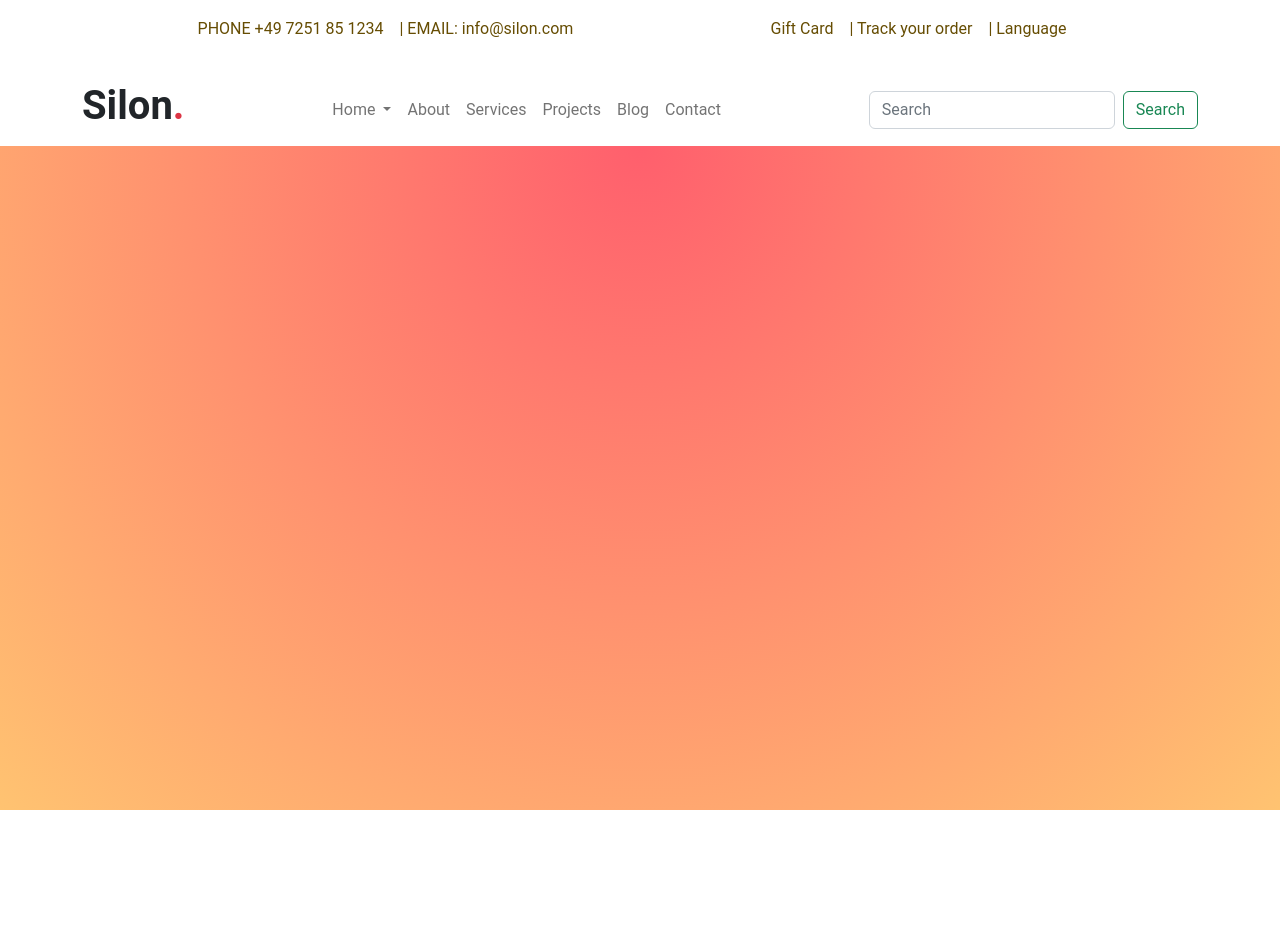
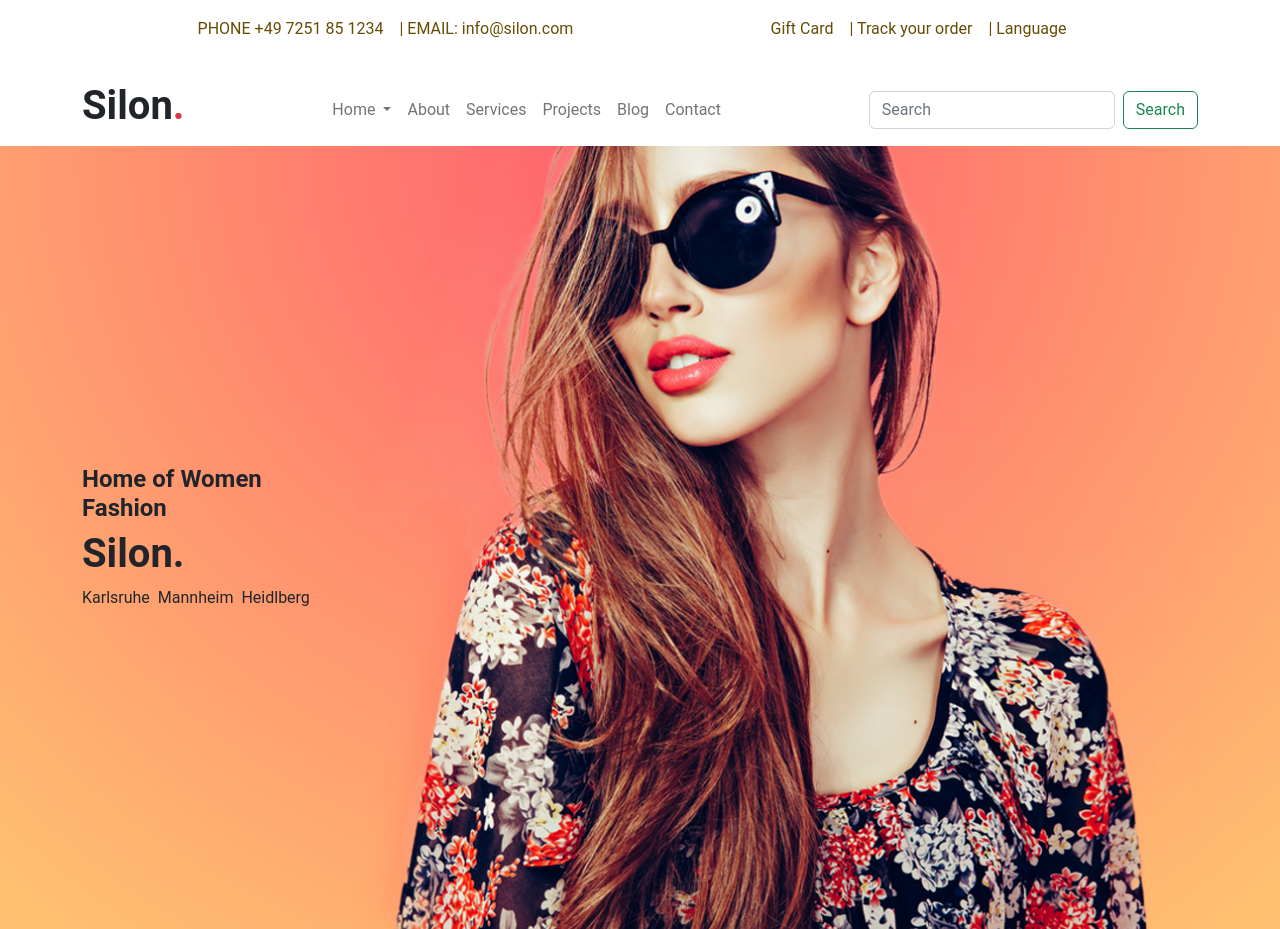
Before and after one commit to Mazin-Fouad/silon, an Angular app: page / in a window 1280 px wide. Before the commit the page ends 810 px from the top, so only its background shows below. Built offline with nearby package versions, Linux system fonts and the light colour scheme.

Commit message:
landing section modified

```diff
--- a/src/app/components/info-label/info-label.component.html
+++ b/src/app/components/info-label/info-label.component.html
@@ -1,5 +1,8 @@
 <div class="container alert-warning fs-6">
-  <div class="alert d-flex justify-content-around" role="alert">
+  <div
+    class="alert d-flex justify-content-around flex-sm-column flex-md-row"
+    role="alert"
+  >
     <div class="d-flex">
       <span class="pe-3">PHONE +49 7251 85 1234</span>
       <span>| EMAIL: info@silon.com</span>
--- a/src/app/components/landing-section/landing-section.component.html
+++ b/src/app/components/landing-section/landing-section.component.html
@@ -1,8 +1,17 @@
 <section>
-  <div class="container">
-    <div class="row">
-      <div class="col-md-5"></div>
-      <div class="col-md-7"></div>
+  <div class="container d-flex justify-content-between align-items-center">
+    <div>
+      <h4 class="fw-bold">{{ storeInfo.slogan }}</h4>
+      <h1 class="fw-bolder">{{ storeInfo.title }}<span>.</span></h1>
+      <div class="branches">
+        <span class="me-2" *ngFor="let branch of storeInfo.branches">{{
+          branch
+        }}</span>
+      </div>
+    </div>
+
+    <div class="">
+      <img class="landing-img img-fluid" [src]="storeInfo.img" />
     </div>
   </div>
 </section>
--- a/src/app/components/landing-section/landing-section.component.scss
+++ b/src/app/components/landing-section/landing-section.component.scss
@@ -1,4 +1,9 @@
 section {
-    min-height: 83dvh;
+    min-height: 84dvh;
     background: radial-gradient(circle at top, #ff5f6d, #ffc371);
+
+    .landing-img {
+        height: 783px !important;
+        object-fit: cover;
+    }
 }
--- a/src/app/components/landing-section/landing-section.component.ts
+++ b/src/app/components/landing-section/landing-section.component.ts
@@ -14,6 +14,7 @@ export class LandingSectionComponent {
       title: 'Silon',
       slogan: 'Home of Women Fashion',
       branches: ['Karlsruhe', 'Mannheim', 'Heidlberg'],
+      img: 'assets/imgs/ban-1.png',
     };
   }
 }
--- a/src/app/viewModel/silon-data.ts
+++ b/src/app/viewModel/silon-data.ts
@@ -2,4 +2,5 @@ export interface SilonData {
   title: string;
   slogan: string;
   branches: string[];
+  img: string;
 }
```
Also changed, not shown: src/assets/fonts/Poppins-Regular.ttf (added).
